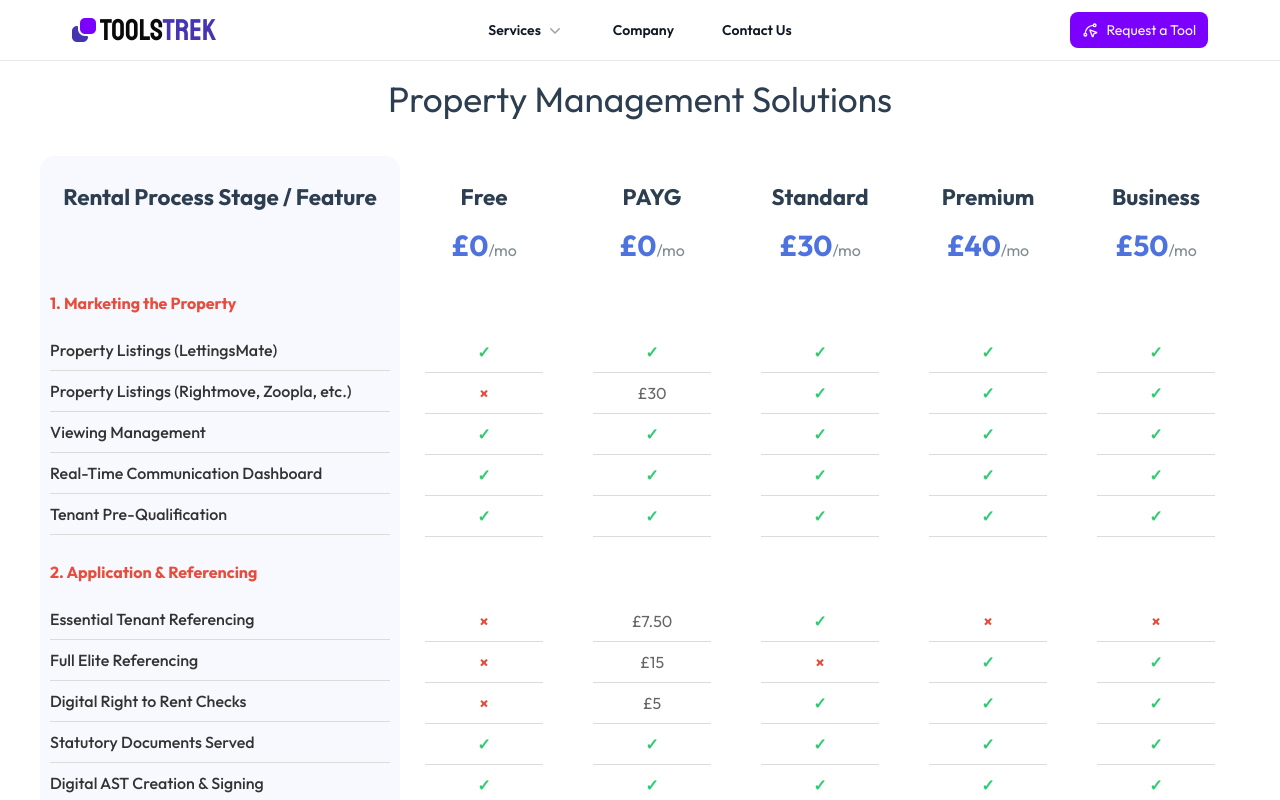
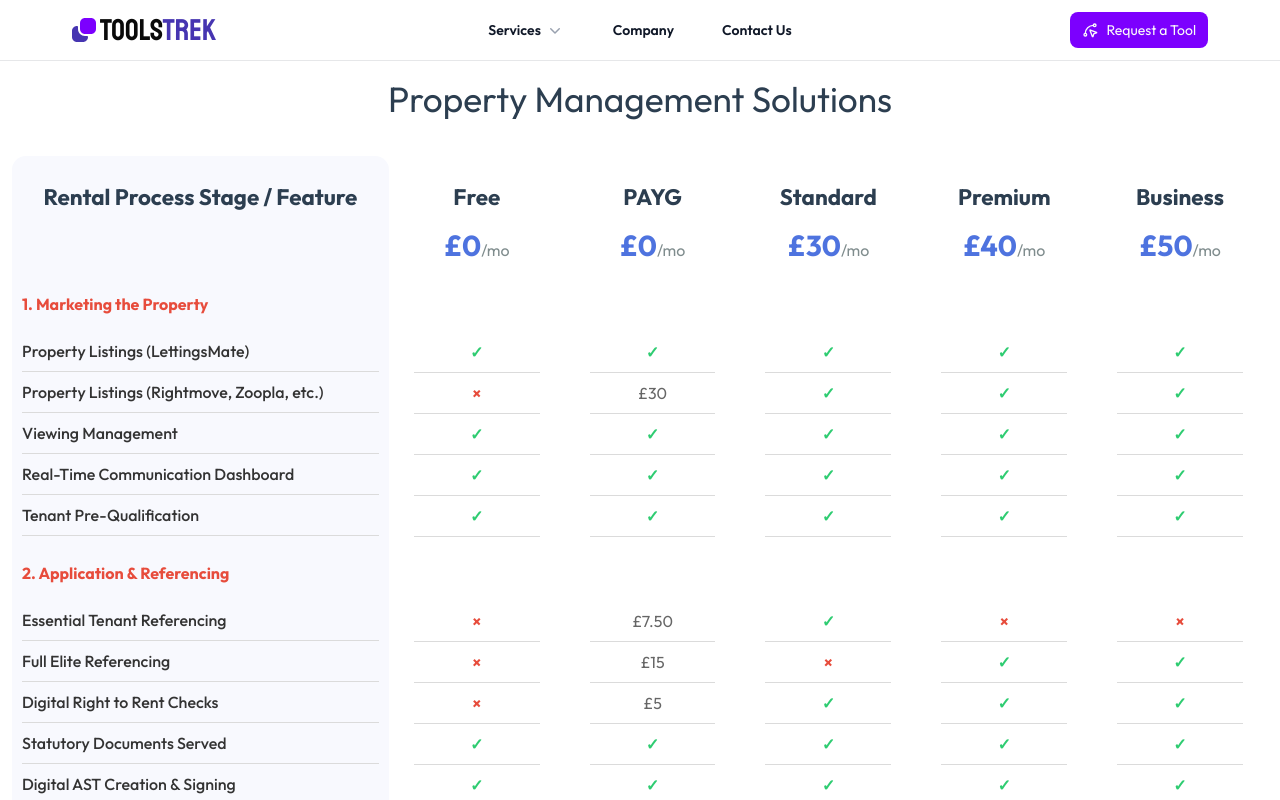
Before and after one commit to tasnimultas67/toolstrek, a Next.js app: page /pricing in a window 1280 px wide. Shown: the top 800 px of the page. Built offline with nearby package versions, Linux system fonts and the light colour scheme.

Commit message:
fix: Adjust padding and max-width on pricing title and container for improved layout

```diff
--- a/app/globals.css
+++ b/app/globals.css
@@ -153,7 +153,7 @@ html::-webkit-scrollbar {
   }
 }
 .features .pricing-title {
-  padding-bottom: 52px;
+  padding-bottom: 53px;
 }
 
 
@@ -163,7 +163,7 @@ html::-webkit-scrollbar {
 /* Base Styles */
 
 .pricing-container {
-  max-width: 1200px;
+  max-width: 1280px;
   margin: 0 auto;
 }
 
```
